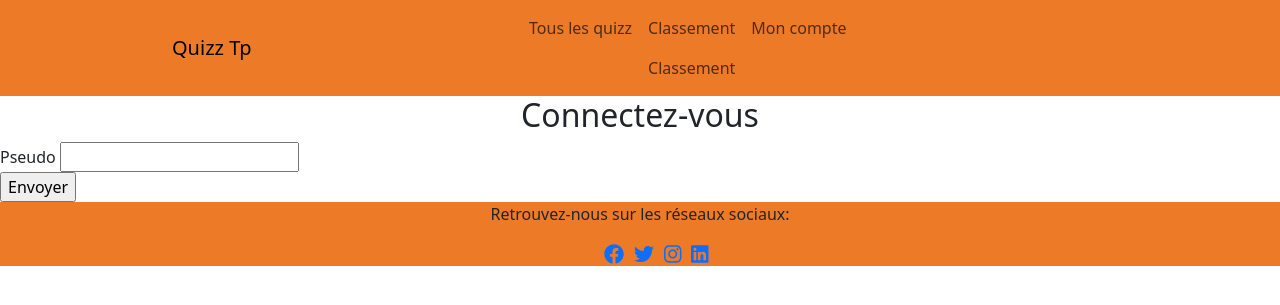
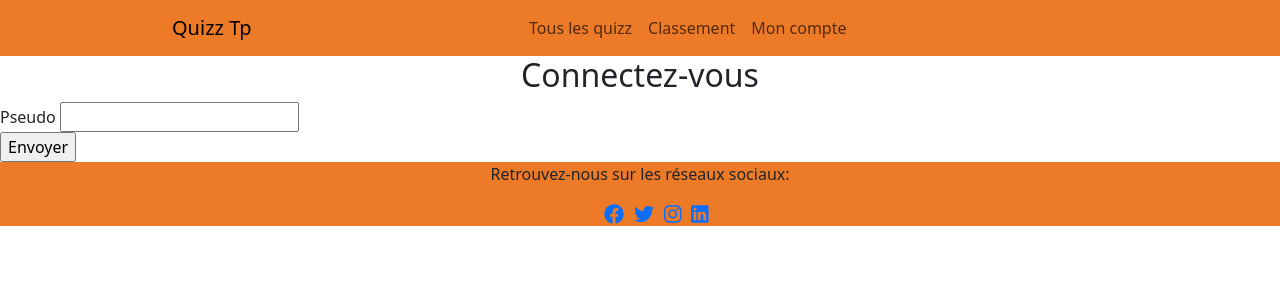
Before and after one commit to Vekian/Quizz_TP, a PHP site: page /index.php in a window 1280 px wide. Shown: the top 305 px of the page. Run offline with PHP 8.4, Linux system fonts and the light colour scheme; data comes from the database, SQL or seed files in the repository; some libraries are stand-ins or nearby versions.

Commit message:
modif header

```diff
--- a/header.php
+++ b/header.php
@@ -26,8 +26,6 @@
 
                             <a class="nav-link" href="classement-general.php">Classement</a>
 
-                            <a class="nav-link" href="classement.php">Classement</a>
-
                         </li>
                         <li class="nav-item">
                             <a class="nav-link" href="compte.php">Mon compte</a>
```
